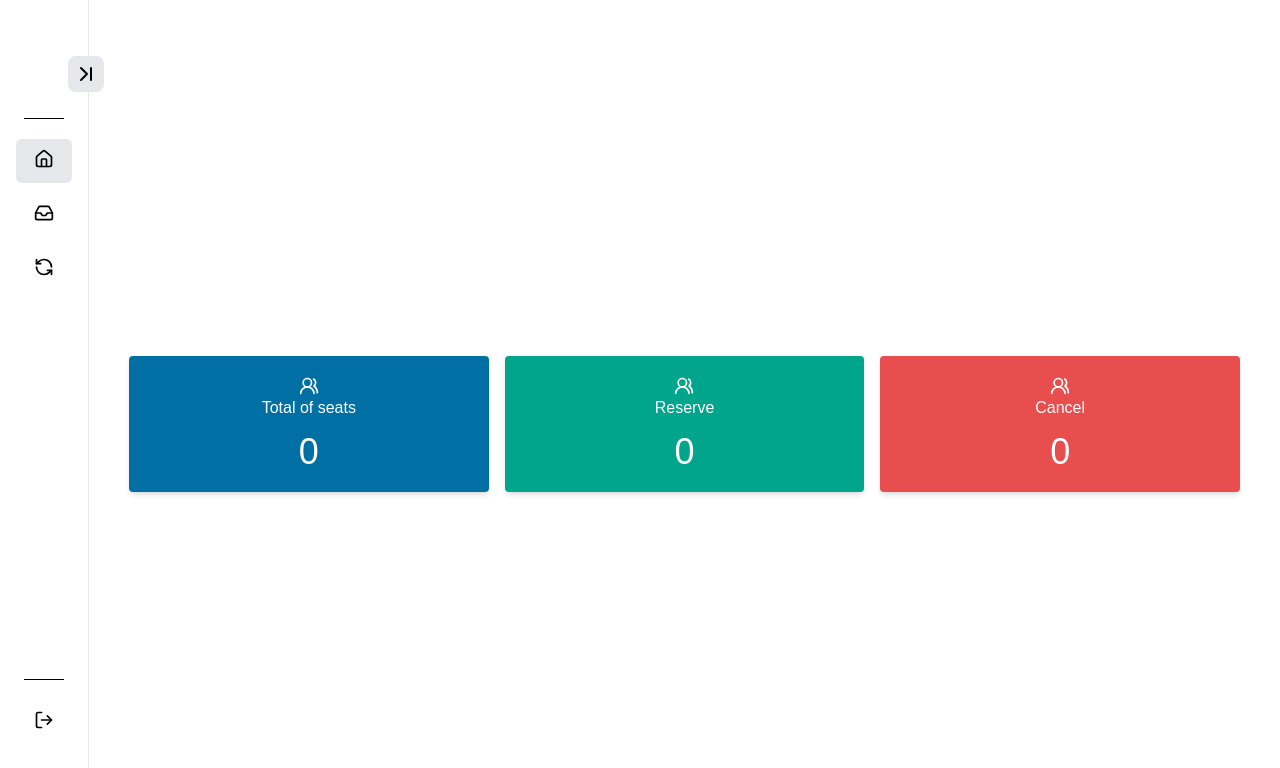
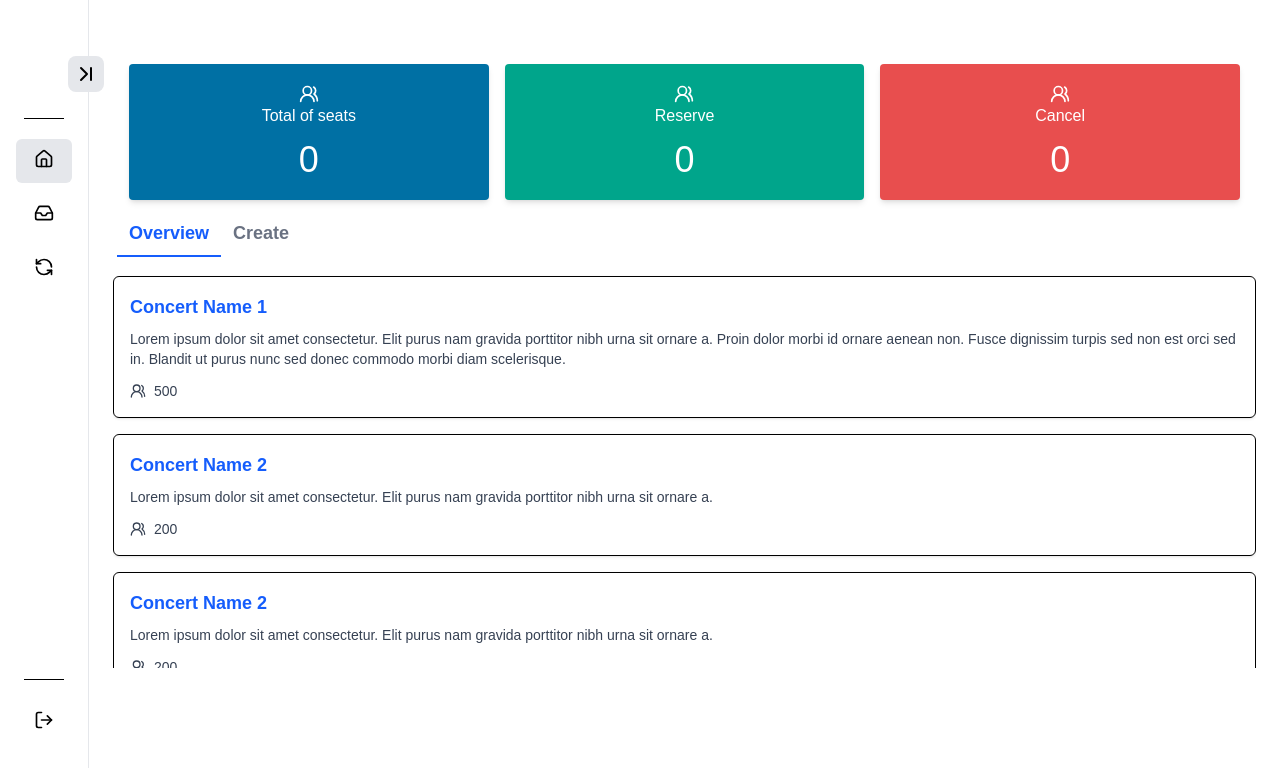
Before and after one commit to chickzilla/free-concert-ticket, a Next.js app in the folder web/: page /home in a window 1280 px wide. Shown: the top 768 px of the page. Built offline with nearby package versions, Linux system fonts and the light colour scheme; no server answers.

Commit message:
web: create concert tabs and show cards

```diff
--- a/web/package.json
+++ b/web/package.json
@@ -9,6 +9,7 @@
     "lint": "next lint"
   },
   "dependencies": {
+    "@radix-ui/react-tabs": "^1.1.11",
     "@radix-ui/react-toast": "^1.2.13",
     "class-variance-authority": "^0.7.1",
     "clsx": "^2.1.1",
--- a/web/src/app/(admin)/home/page.tsx
+++ b/web/src/app/(admin)/home/page.tsx
@@ -1,9 +1,11 @@
+import ConcertTab from "@/components/home/concert-tab";
 import Stat from "@/components/home/stat";
 
 export default function Home() {
   return (
-    <div className="flex flex-col items-center justify-center min-h-screen py-2">
+    <div className="flex flex-col items-center min-h-screen space-y-4 pt-10">
       <Stat />
+      <ConcertTab />
     </div>
   );
 }
--- /dev/null
+++ b/web/src/components/home/concert-card.tsx
@@ -0,0 +1,20 @@
+import { Concert } from "@/interface";
+import { UsersRound } from "lucide-react";
+
+export default function ConcertCard({ concert }: { concert: Concert }) {
+  return (
+    <div key={concert.id} className="border rounded-md p-4 space-y-2 shadow-sm">
+      <div className="text-base sm:text-lg font-semibold text-blue-600">
+        {concert.name}
+      </div>
+
+      <p className="text-xs sm:text-sm text-gray-700">{concert.description}</p>
+
+      <div className="flex items-center justify-between mt-3">
+        <div className="flex items-center gap-2 text-gray-700 text-xs sm:text-sm">
+          <UsersRound size={16} /> {concert.total_of_seat}
+        </div>
+      </div>
+    </div>
+  );
+}
--- /dev/null
+++ b/web/src/components/home/concert-tab.tsx
@@ -0,0 +1,78 @@
+"use client";
+
+import { useEffect, useState } from "react";
+import { Tabs, TabsContent, TabsList, TabsTrigger } from "@/components/ui/tabs";
+/* import { Input } from "@/components/ui/input";
+import { Label } from "@/components/ui/label";
+import { Textarea } from "@/components/ui/textarea";
+import { Button } from "@/components/ui/button"; */
+import { UsersRound, Trash2, Save } from "lucide-react";
+import ConcertCard from "./concert-card";
+import { Concert } from "@/interface";
+
+const mockConcerts: Concert[] = [
+  {
+    id: "1",
+    name: "Concert Name 1",
+    description:
+      "Lorem ipsum dolor sit amet consectetur. Elit purus nam gravida porttitor nibh urna sit ornare a. Proin dolor morbi id ornare aenean non. Fusce dignissim turpis sed non est orci sed in. Blandit ut purus nunc sed donec commodo morbi diam scelerisque.",
+    total_of_seat: 500,
+    total_of_reservation: 0,
+    created_at: new Date(),
+  },
+  {
+    id: "2",
+    name: "Concert Name 2",
+    description:
+      "Lorem ipsum dolor sit amet consectetur. Elit purus nam gravida porttitor nibh urna sit ornare a.",
+    total_of_seat: 200,
+    total_of_reservation: 0,
+    created_at: new Date(),
+  },
+  {
+    id: "4",
+    name: "Concert Name 2",
+    description:
+      "Lorem ipsum dolor sit amet consectetur. Elit purus nam gravida porttitor nibh urna sit ornare a.",
+    total_of_seat: 200,
+    total_of_reservation: 0,
+    created_at: new Date(),
+  },
+  {
+    id: "3",
+    name: "Concert Name 2",
+    description:
+      "Lorem ipsum dolor sit amet consectetur. Elit purus nam gravida porttitor nibh urna sit ornare a.",
+    total_of_seat: 200,
+    total_of_reservation: 0,
+    created_at: new Date(),
+  },
+];
+
+export default function ConcertTab() {
+  const [concerts, setConcerts] = useState(mockConcerts);
+
+  return (
+    <Tabs defaultValue="overview" className="w-full">
+      <TabsList className="mb-4">
+        <TabsTrigger value="overview">Overview</TabsTrigger>
+        <TabsTrigger value="create">Create</TabsTrigger>
+      </TabsList>
+
+      <div className="relative min-h-[400px] max-h-[400px] overflow-y-auto">
+        <TabsContent value="overview">
+          <div className="space-y-4">
+            {concerts.map((concert) => (
+              <ConcertCard key={concert.id} concert={concert} />
+            ))}
+          </div>
+        </TabsContent>
+        <TabsContent value="create">
+          <div className="border rounded-md p-6 space-y-4 shadow-sm">
+            <h2 className="text-xl font-bold text-blue-600">Create</h2>
+          </div>
+        </TabsContent>
+      </div>
+    </Tabs>
+  );
+}
--- /dev/null
+++ b/web/src/components/ui/tabs.tsx
@@ -0,0 +1,56 @@
+"use client";
+
+import * as React from "react";
+import * as TabsPrimitive from "@radix-ui/react-tabs";
+
+import { cn } from "@/lib/utils";
+
+const Tabs = TabsPrimitive.Root;
+
+const TabsList = React.forwardRef<
+  React.ElementRef<typeof TabsPrimitive.List>,
+  React.ComponentPropsWithoutRef<typeof TabsPrimitive.List>
+>(({ className, ...props }, ref) => (
+  <TabsPrimitive.List
+    ref={ref}
+    className={cn(
+      "inline-flex h-9 items-center justify-center rounded-lg bg-muted p-1 text-muted-foreground",
+      className
+    )}
+    {...props}
+  />
+));
+TabsList.displayName = TabsPrimitive.List.displayName;
+
+const TabsTrigger = React.forwardRef<
+  React.ElementRef<typeof TabsPrimitive.Trigger>,
+  React.ComponentPropsWithoutRef<typeof TabsPrimitive.Trigger>
+>(({ className, ...props }, ref) => (
+  <TabsPrimitive.Trigger
+    ref={ref}
+    className={cn(
+      "inline-flex items-center justify-center whitespace-nowrap rounded-none border-b-2 border-transparent px-3 py-2 text-lg font-semibold transition-all text-gray-500 data-[state=active]:text-blue-600 data-[state=active]:border-blue-600 hover:cursor-pointer",
+      className
+    )}
+    {...props}
+  />
+));
+
+TabsTrigger.displayName = TabsPrimitive.Trigger.displayName;
+
+const TabsContent = React.forwardRef<
+  React.ElementRef<typeof TabsPrimitive.Content>,
+  React.ComponentPropsWithoutRef<typeof TabsPrimitive.Content>
+>(({ className, ...props }, ref) => (
+  <TabsPrimitive.Content
+    ref={ref}
+    className={cn(
+      "mt-2 ring-offset-background focus-visible:outline-none focus-visible:ring-2 focus-visible:ring-ring focus-visible:ring-offset-2",
+      className
+    )}
+    {...props}
+  />
+));
+TabsContent.displayName = TabsPrimitive.Content.displayName;
+
+export { Tabs, TabsList, TabsTrigger, TabsContent };
```
Also changed, not shown: web/src/interface/concert.ts (+9 -0 lines), 1 other file (tests, documents, lock files or other folders).
